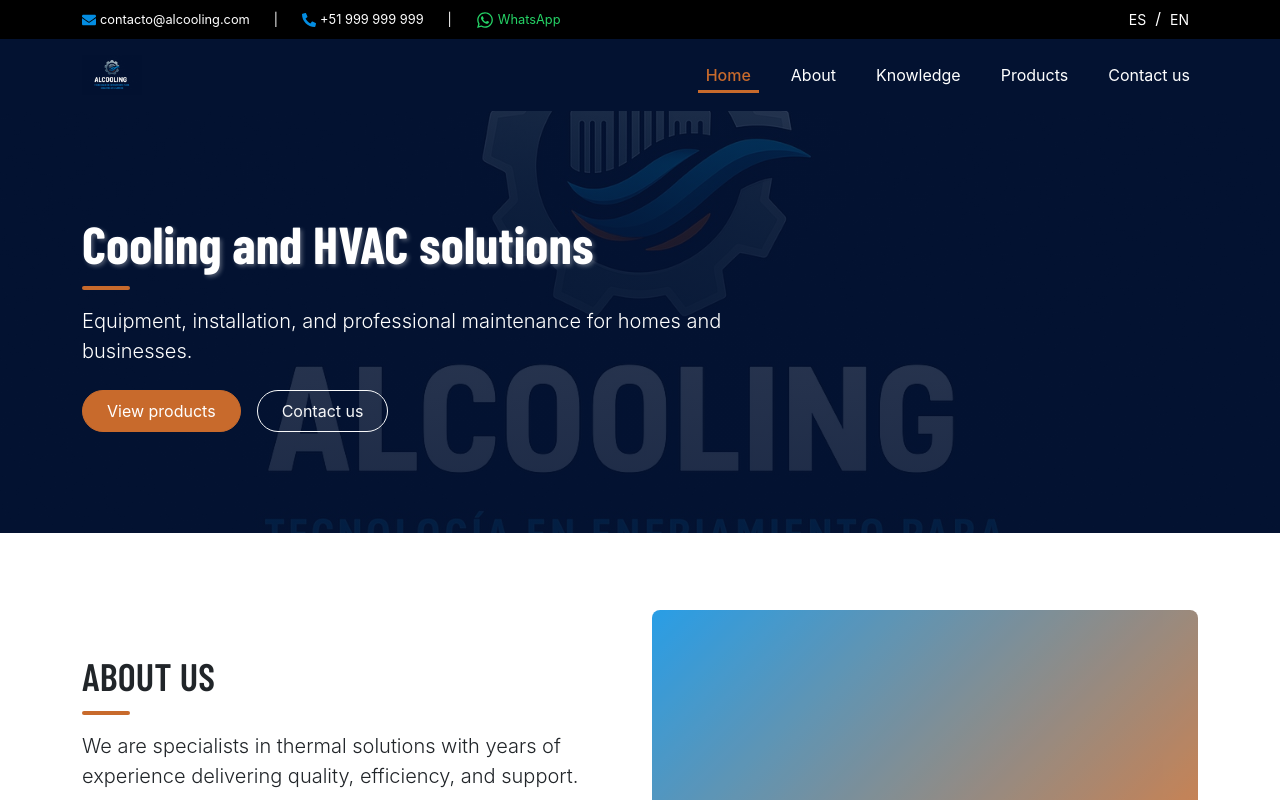
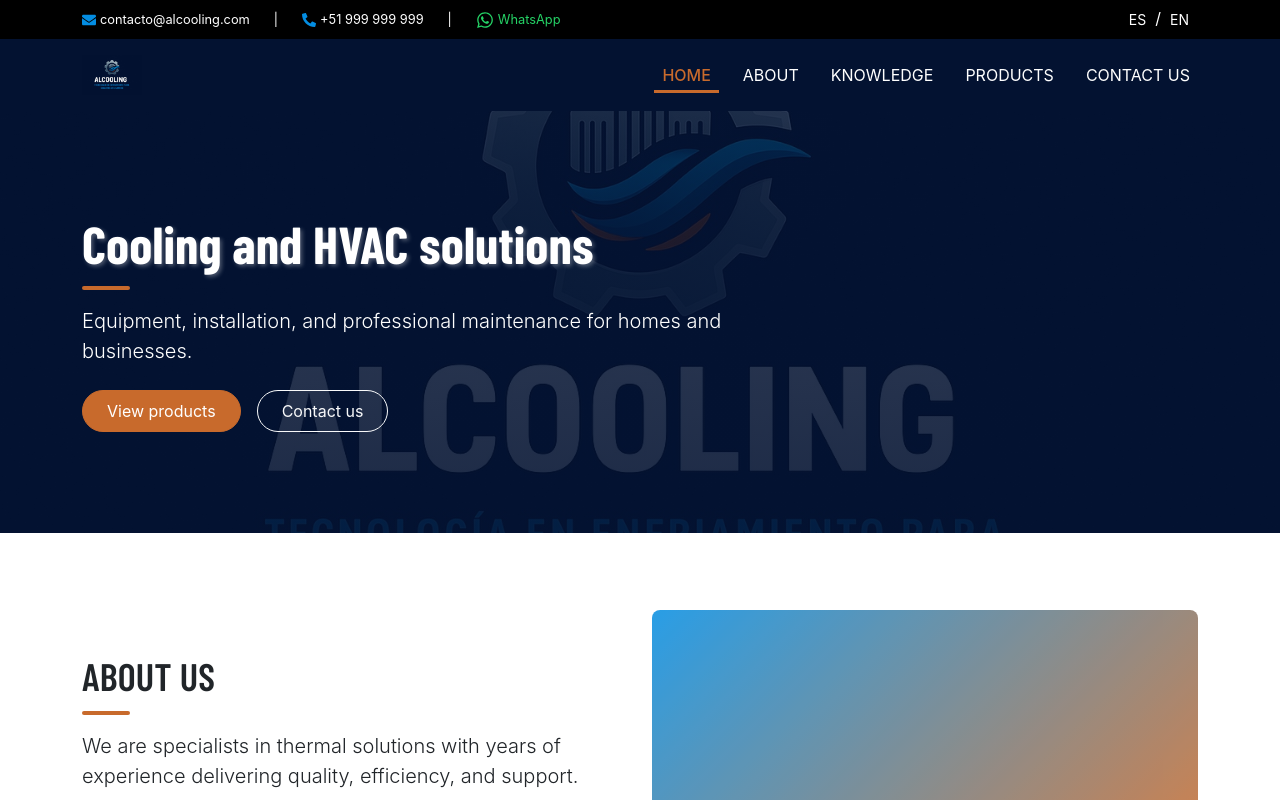
Before and after one commit to jAlejandroGM/advancedline-cooling-web, a React (Vite) app: page / in a window 1280 px wide. Shown: the top 800 px of the page. Built offline with nearby package versions, Linux system fonts and the light colour scheme.

Commit message:
feat: adjust Navbar styles for improved layout and consistency

```diff
--- a/src/components/Navbar/Navbar.jsx
+++ b/src/components/Navbar/Navbar.jsx
@@ -60,9 +60,9 @@
         </button>
 
         <div className="collapse navbar-collapse" id="mainNav">
-          <ul className="navbar-nav ms-auto align-items-md-center gap-md-3 gap-lg-4">
+          <ul className="navbar-nav ms-auto align-items-md-center gap-md-2 gap-lg-3">
             {links.map((link) => (
-              <li className="nav-item" key={link.to}>
+              <li className="nav-item text-uppercase" key={link.to}>
                 <NavLink
                   to={link.to}
                   {...(link.end ? { end: true } : {})}
```
